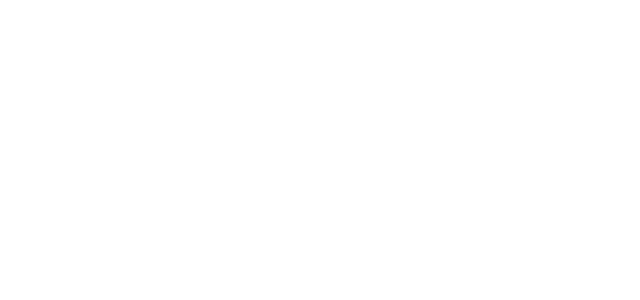
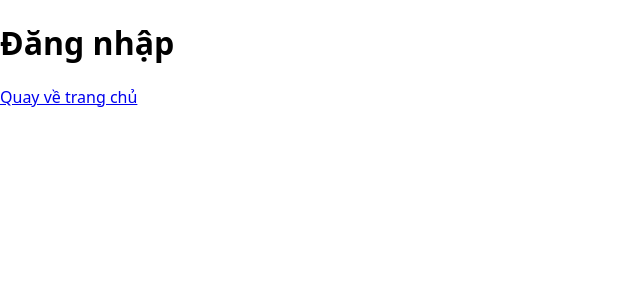
Before and after one commit to czx04/fsa-fe-food-ordering, a React (Vite) app in the folder client/: page /login in a window 1280 px wide. Shown: the top 300 px of the page, without its empty margins (0-640 px from the left). Built offline with nearby package versions, Linux system fonts and the light colour scheme.

Commit message:
setup routing with Home, Login, and NotFound pages

```diff
--- a/client/package.json
+++ b/client/package.json
@@ -11,7 +11,8 @@
   },
   "dependencies": {
     "react": "^19.2.8",
-    "react-dom": "^19.2.8"
+    "react-dom": "^19.2.8",
+    "react-router-dom": "^7.18.2"
   },
   "devDependencies": {
     "@types/node": "^26.1.2",
--- a/client/src/App.tsx
+++ b/client/src/App.tsx
@@ -1,5 +1,7 @@
+import AppRoutes from './routes/AppRoutes'
+
 function App() {
-  return <main />
+  return <AppRoutes />
 }
 
 export default App
--- /dev/null
+++ b/client/src/pages/HomePage.tsx
@@ -0,0 +1,12 @@
+import { Link } from 'react-router-dom'
+
+function HomePage() {
+  return (
+    <main>
+      <h1>Trang chủ</h1>
+      <Link to="/login">Đi đến trang đăng nhập</Link>
+    </main>
+  )
+}
+
+export default HomePage
--- /dev/null
+++ b/client/src/pages/LoginPage.tsx
@@ -0,0 +1,12 @@
+import { Link } from 'react-router-dom'
+
+function LoginPage() {
+  return (
+    <main>
+      <h1>Đăng nhập</h1>
+      <Link to="/">Quay về trang chủ</Link>
+    </main>
+  )
+}
+
+export default LoginPage
--- /dev/null
+++ b/client/src/pages/NotFoundPage.tsx
@@ -0,0 +1,12 @@
+import { Link } from 'react-router-dom'
+
+function NotFoundPage() {
+  return (
+    <main>
+      <h1>404 - Không tìm thấy trang</h1>
+      <Link to="/">Quay về trang chủ</Link>
+    </main>
+  )
+}
+
+export default NotFoundPage
--- /dev/null
+++ b/client/src/routes/AppRoutes.tsx
@@ -0,0 +1,18 @@
+import { BrowserRouter, Route, Routes } from 'react-router-dom'
+import HomePage from '../pages/HomePage'
+import LoginPage from '../pages/LoginPage'
+import NotFoundPage from '../pages/NotFoundPage'
+
+function AppRoutes() {
+  return (
+    <BrowserRouter>
+      <Routes>
+        <Route path="/" element={<HomePage />} />
+        <Route path="/login" element={<LoginPage />} />
+        <Route path="*" element={<NotFoundPage />} />
+      </Routes>
+    </BrowserRouter>
+  )
+}
+
+export default AppRoutes
```
Also changed, not shown: 1 other file (tests, documents, lock files or other folders).
